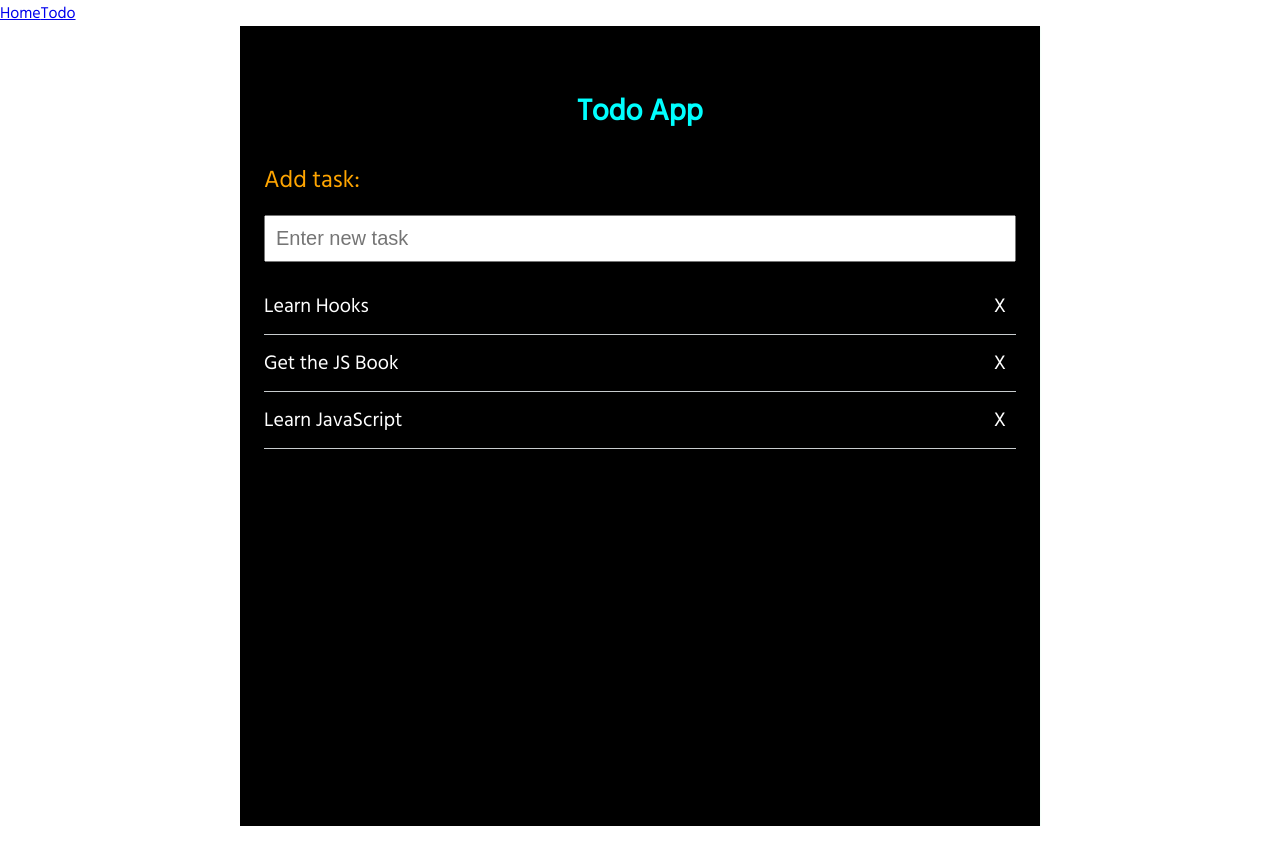
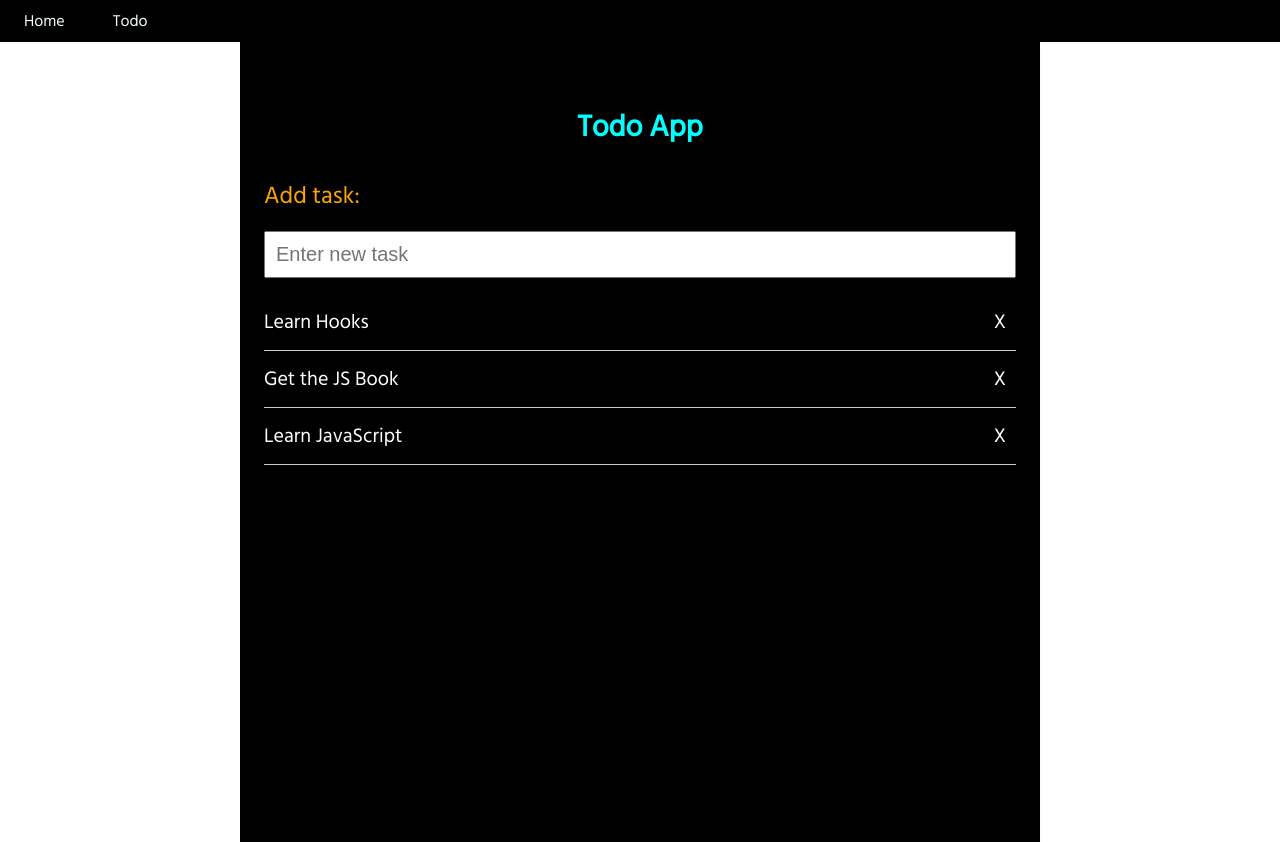
Before and after one commit to imranhsayed/react-hooks, a React app: page /todo in a window 1280 px wide. Built offline with nearby package versions, Linux system fonts and the light colour scheme.

Commit message:
Update styles for nav

```diff
--- a/src/Style.css
+++ b/src/Style.css
@@ -7,6 +7,25 @@
 body {
 	font-family: 'Hind Siliguri', sans-serif;
 	margin: 0;
+}
+
+.navigation {
+	height: 42px;
+	display: flex;
+	align-items: center;
+	background: black;
+	margin: 0;
+	padding: 0;
+}
+
+.nav-list {
+	list-style: none;
+}
+
+.nav-link {
+	color: #f5fffa;
+	text-decoration: none;
+	padding: 24px;
 }
 
 .main-heading {
--- a/src/components/Nav.js
+++ b/src/components/Nav.js
@@ -2,10 +2,10 @@ import React from 'react';
 import { Link } from "@reach/router";
 
 const Nav = () => (
-	<div className="navigation">
-		<Link to="/" className="nav-item">Home</Link>
-		<Link to="/todo" className="nav-item">Todo</Link>
-	</div>
+	<ul className="navigation">
+		<li className="nav-list"><Link to="/" className="nav-link">Home</Link></li>
+		<li className="nav-list"><Link to="/todo" className="nav-link">Todo</Link></li>
+	</ul>
 );
 
 export default Nav;
```
